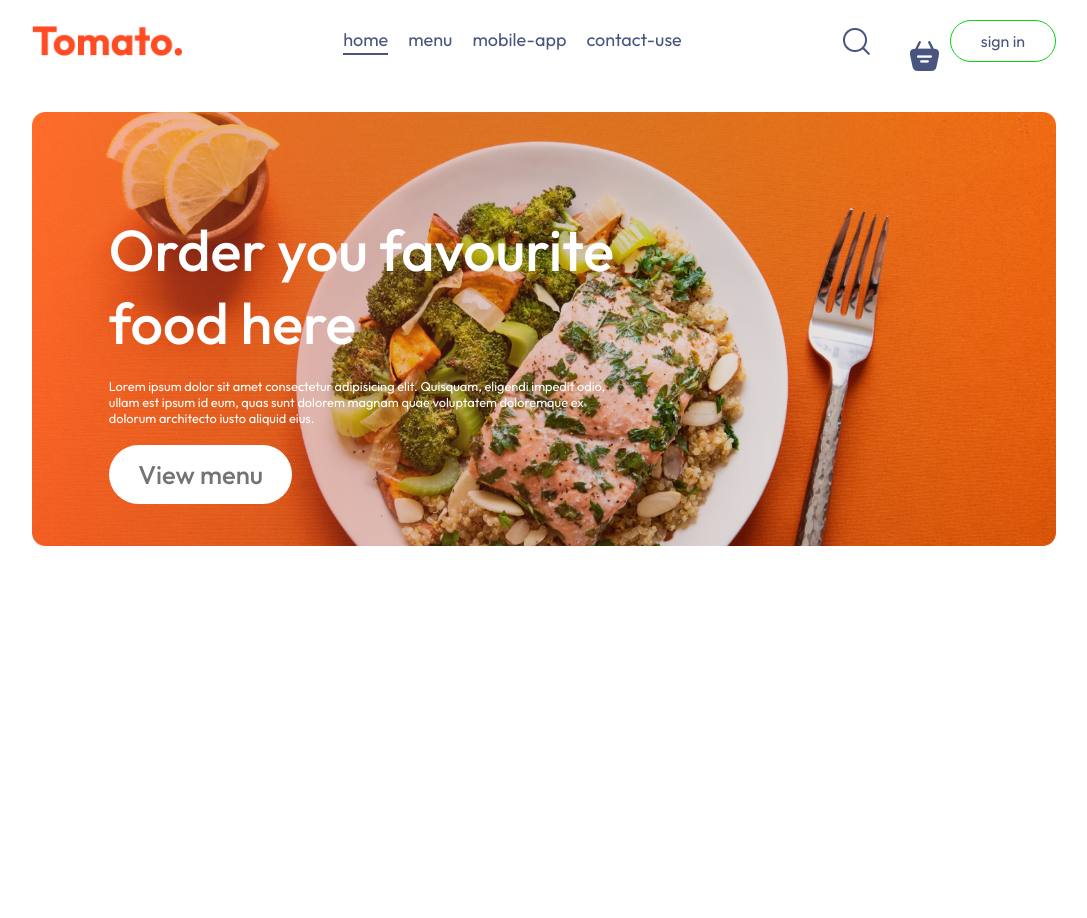
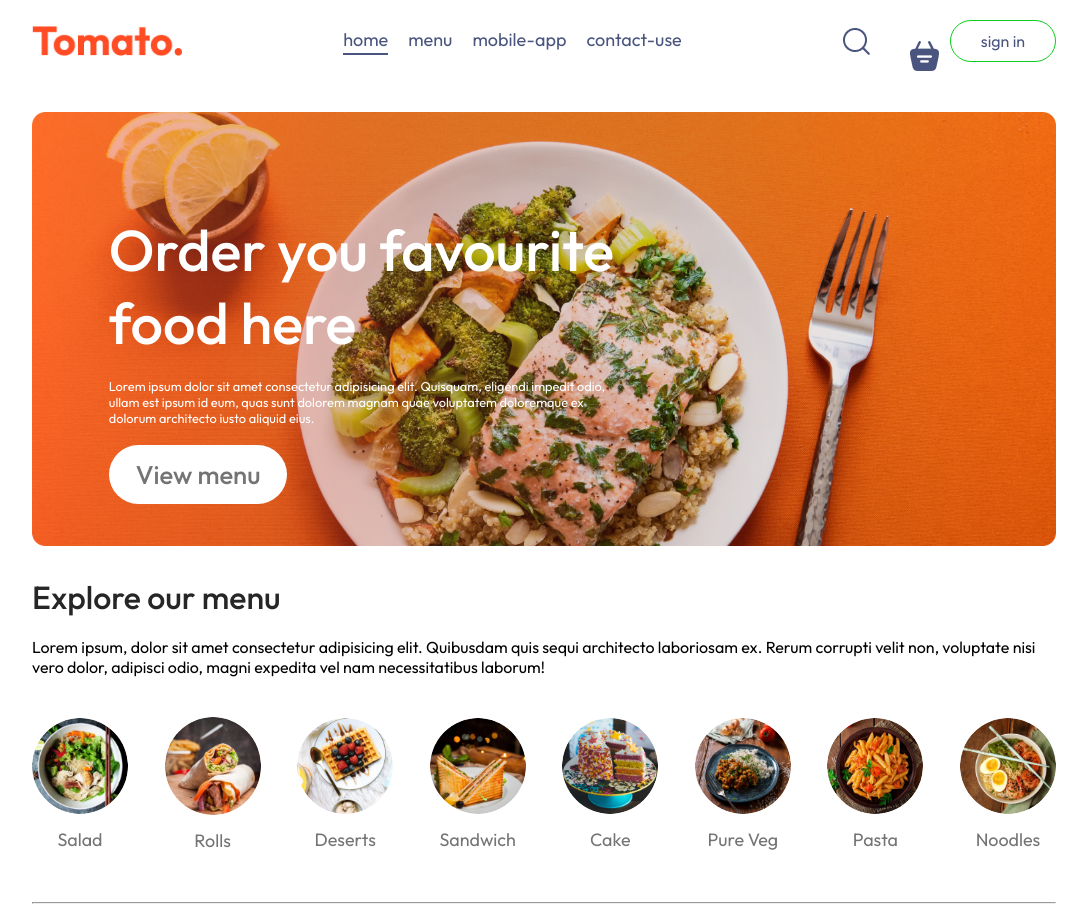
Before and after one commit to MarioCamayo/App-entrega-comida, a React (Vite) app: page / in a window 1280 px wide. Shown: the top 918 px of the page, without its empty margins (96-1183 px from the left). Built offline with nearby package versions, Linux system fonts and the light colour scheme; a web font is replaced by a local one.

Commit message:
se desarrolló el contexto global y se crearon mas compoenetes

```diff
--- /dev/null
+++ b/src/components/ExploreMenu/ExploreMenu.css
@@ -0,0 +1,57 @@
+.explore-menu{
+  display: flex;
+  flex-direction: column;
+  gap: 20px;
+}
+
+.explore-menu h1{
+  color: #262626;
+  font-weight: 500;
+
+}
+
+.explore-menu-text{
+  max-width: 60%;
+  columns: #808080;
+
+}
+
+.explore-menu-list{
+  display: flex;
+  justify-content: space-between;
+  align-items: center;
+  gap: 30px;
+  text-align: center;
+  margin: 20px 0px;
+  overflow-x: scroll;
+}
+
+.explore-menu-list::-webkit-scrollbar{
+  display: none;
+}
+
+.explore-menu-list-item img{
+  width: 7.5vw;
+  min-width: 80px;
+  cursor: pointer;
+  border-radius: 50%;
+  transition:0.2s;
+}
+
+.explore-menu-list-item p{
+  margin-top: 10px;
+  color: #747474;
+  font-size: max(1.4vw, 16px);
+  cursor: pointer;
+}
+
+.explore-menu hr{
+  margin: 10px 0px;
+  height: 2px;
+  background-color: #e2e2e2;
+}
+
+.explore-menu-list-item .active{
+  border: 4px solid tomato;
+  padding: 2px;
+}
--- a/src/components/ExploreMenu/ExploreMenu.jsx
+++ b/src/components/ExploreMenu/ExploreMenu.jsx
@@ -0,0 +1,27 @@
+import { menu_list } from '../../assets/frontend_assets/assets'
+import './ExploreMenu.css'
+
+export const ExploreMenu = ( {category, setCategory}) => {
+  return (
+    <div className='explore-menu' id='explore-menu'>
+      <h1>Explore our menu</h1>
+      <p className='explore-menu-test'>Lorem ipsum, dolor sit amet consectetur adipisicing elit. Quibusdam quis sequi architecto laboriosam ex. Rerum corrupti velit non, voluptate nisi vero dolor, adipisci odio, magni expedita vel nam necessitatibus laborum!
+      </p>
+      <div className='explore-menu-list'>
+        {
+          menu_list.map((item, index)=>{
+            return (
+              <div onClick={()=>setCategory(prev=>prev === item.menu_name ? 'All' : item.menu_name )} className='explore-menu-list-item' key={index}>
+                <img className= {category === item.menu_name ? 'active' : ''} src= {item.menu_image} alt="menu_image" />
+                <p> {item.menu_name} </p>
+                </div>
+                )
+          })
+         }
+
+      </div>
+      <hr />
+
+    </div>
+  )
+}
--- /dev/null
+++ b/src/components/FoodDisplay/FoodDisplay.jsx
@@ -0,0 +1,33 @@
+import { useContext } from 'react'
+import './FoodDisplay.css'
+import { StoreContext } from '../../context/StoreContext'
+import { FoodItem } from '../FoodItem/FoodItem'
+
+export const FoodDisplay = ({category}) => {
+
+  const {food_list} =  useContext(StoreContext)
+
+
+  return (
+    <div className='food-display' id='food-display'>
+      <h2>Top dishes near you</h2>
+      <div className='food-display-list'>
+        {
+          food_list.map((item, index) => {
+            return(
+              <FoodItem
+              key={index}
+              id={item._id}
+              name={item.name}
+              image={item.image}
+              price={item.price}
+              description={item.description}
+              />
+            )
+          }
+        )}
+      </div>
+
+    </div>
+  )
+}
--- /dev/null
+++ b/src/components/FoodItem/FoodItem.jsx
@@ -0,0 +1,20 @@
+import { assets } from '../../assets/frontend_assets/assets'
+import './FoodItem.css'
+export const FoodItem = ({id, name, price, description, image}) => {
+  return (
+    <div className='food-item'>
+      <div className='food-item-img-container'>
+        <img  className='food-item-imagen' src= {image} alt="imagen" />
+      </div>
+      <div className='food-item-info'>
+        <div className='food-item-name-rating'>
+          <p>{name}</p>
+          <img src= {assets.rating_starts} alt=" La calificación comienza" />
+        </div>
+        <p className='food-item-desc'> {description} </p>
+        <p className='food-item-price'> {price} </p>
+      </div>
+
+    </div>
+  )
+}
--- a/src/components/Header/Header.css
+++ b/src/components/Header/Header.css
@@ -34,7 +34,7 @@
   border: none;
   color: #747474;
   font-weight: 500;
-  padding: 1vw 2.3vw;
+  padding: 1vw 2.1vw;
   background-color: white;
   font-size: max(2vw, 13px);
   border-radius: 50px;
--- /dev/null
+++ b/src/context/StoreContext.jsx
@@ -0,0 +1,18 @@
+import {createContext} from 'react'
+import { food_list } from '../assets/frontend_assets/assets'
+
+export const StoreContext = createContext()
+
+export const StoreContextProvider = ({children}) => {
+
+  const contextValue = {
+     food_list
+  }
+
+
+  return (
+    <StoreContext.Provider value={contextValue}>
+      {children}
+    </StoreContext.Provider>
+  )
+}
--- a/src/main.jsx
+++ b/src/main.jsx
@@ -3,11 +3,14 @@ import { createRoot } from 'react-dom/client'
 import './index.css'
 import App from './App.jsx'
 import {BrowserRouter} from 'react-router-dom'
+import { StoreContextProvider } from './context/StoreContext.jsx'
 
 createRoot(document.getElementById('root')).render(
   <StrictMode>
     <BrowserRouter>
-       <App />
+    <StoreContextProvider>
+      <App />
+    </StoreContextProvider>
     </BrowserRouter>
   </StrictMode>,
 )
--- a/src/pages/home/Home.jsx
+++ b/src/pages/home/Home.jsx
@@ -1,10 +1,17 @@
+import { useState } from 'react'
+import { ExploreMenu } from '../../components/ExploreMenu/ExploreMenu'
 import { Header } from '../../components/header/Header'
 import './Home.css'
+import { FoodDisplay } from '../../components/FoodDisplay/FoodDisplay'
 
 export const Home = () => {
+const [category, setCategory] = useState('All')
+
   return (
     <div>
       <Header />
+      <ExploreMenu  category={category} setCategory={setCategory} />
+      <FoodDisplay  category={category} />
     </div>
   )
 }
```
Also changed, not shown: src/components/FoodDisplay/FoodDisplay.css (added), src/components/FoodItem/FoodItem.css (added), 1 other file (tests, documents, lock files or other folders).
